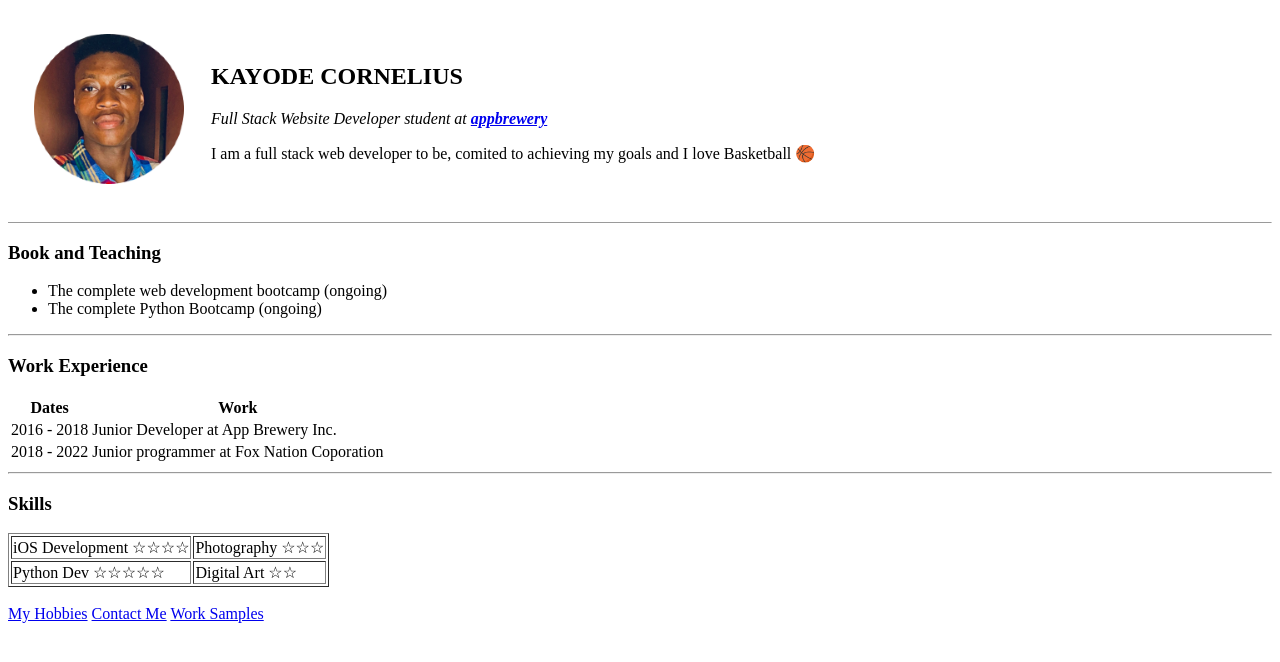
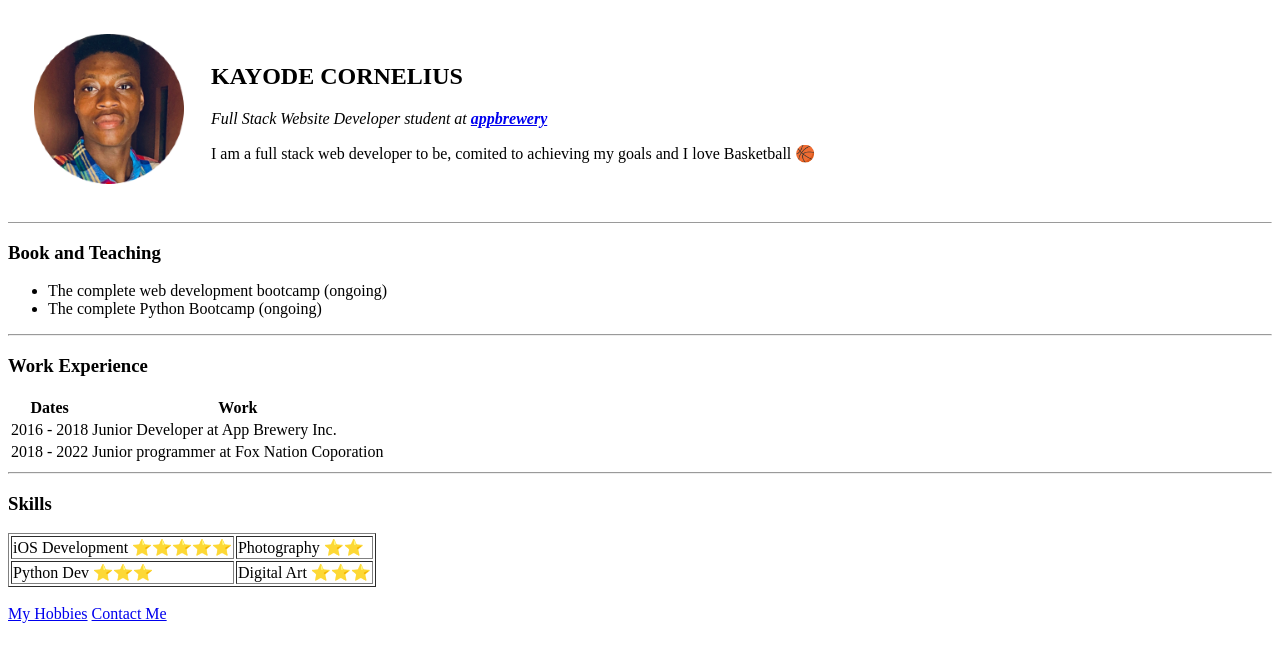
Before and after one commit to Corneliors/CV, a plain HTML site: page index.html in a window 1280 px wide. Drawn offline with Linux system fonts and the light colour scheme.

Commit message:
css index

```diff
--- a/index.html
+++ b/index.html
@@ -4,6 +4,7 @@
 <head>
   <meta charset="utf-8">
   <title>Cornelius Personal Website</title>
+  <link rel="stylesheet" href="css/styles.css">
 </head>
 
 <body>
@@ -47,17 +48,16 @@
   <h3>Skills</h3>
   <table border="1">
     <tr>
-      <td>iOS Development ☆☆☆☆</td>
-      <td>Photography ☆☆☆</td>
+      <td>iOS Development ⭐⭐⭐⭐⭐</td>
+      <td>Photography ⭐⭐</td>
     </tr>
     <tr>
-      <td>Python Dev ☆☆☆☆☆</td>
-      <td>Digital Art ☆☆</td>
+      <td>Python Dev ⭐⭐⭐</td>
+      <td>Digital Art ⭐⭐⭐</td>
     </tr>
   </table><br>
   <a href="hobbies.html">My Hobbies</a>
   <a href="contactme.html">Contact Me</a>
-  <a href="WorkSamples.html">Work Samples</a>
 </body>
 
 
```
